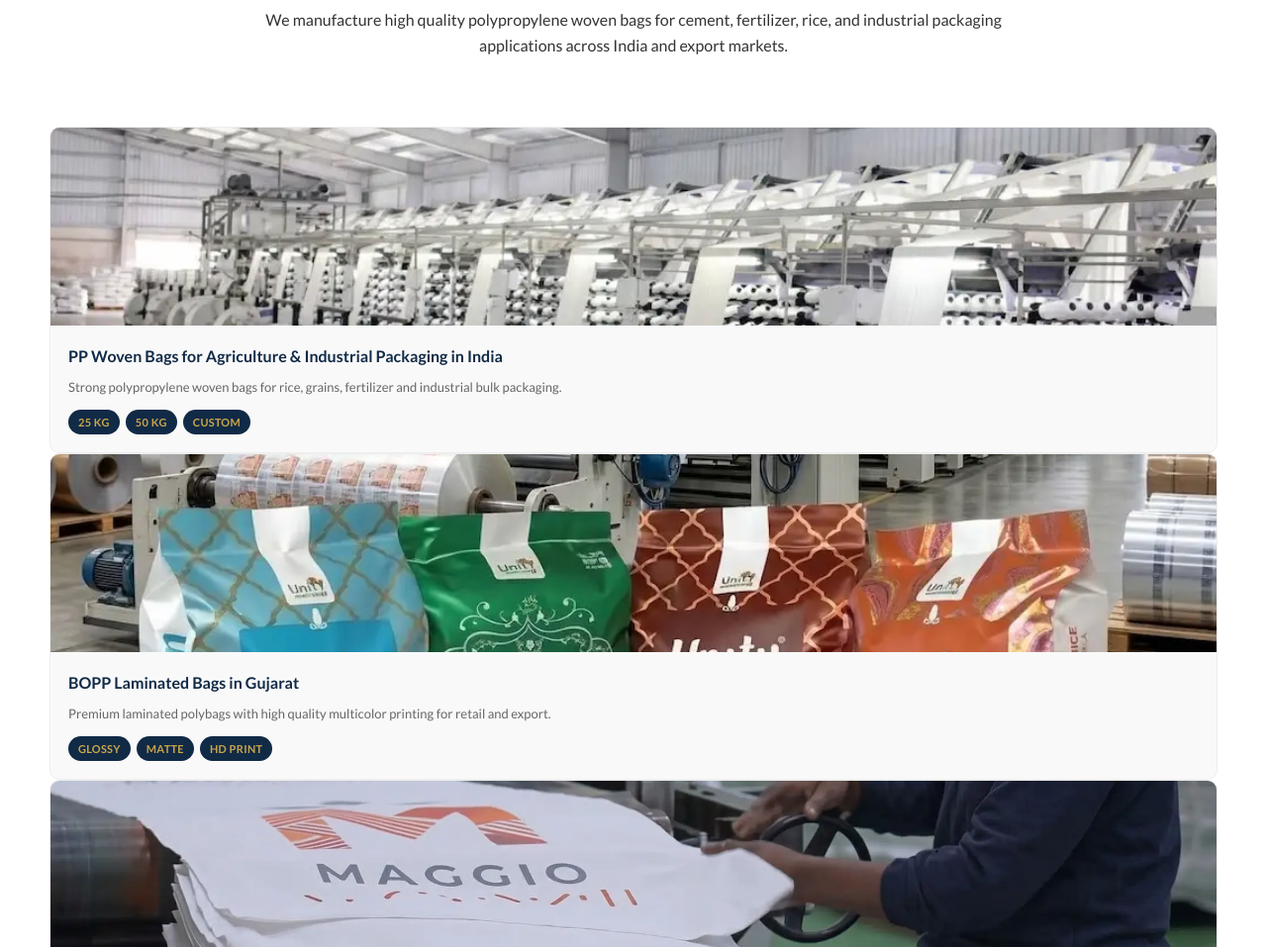
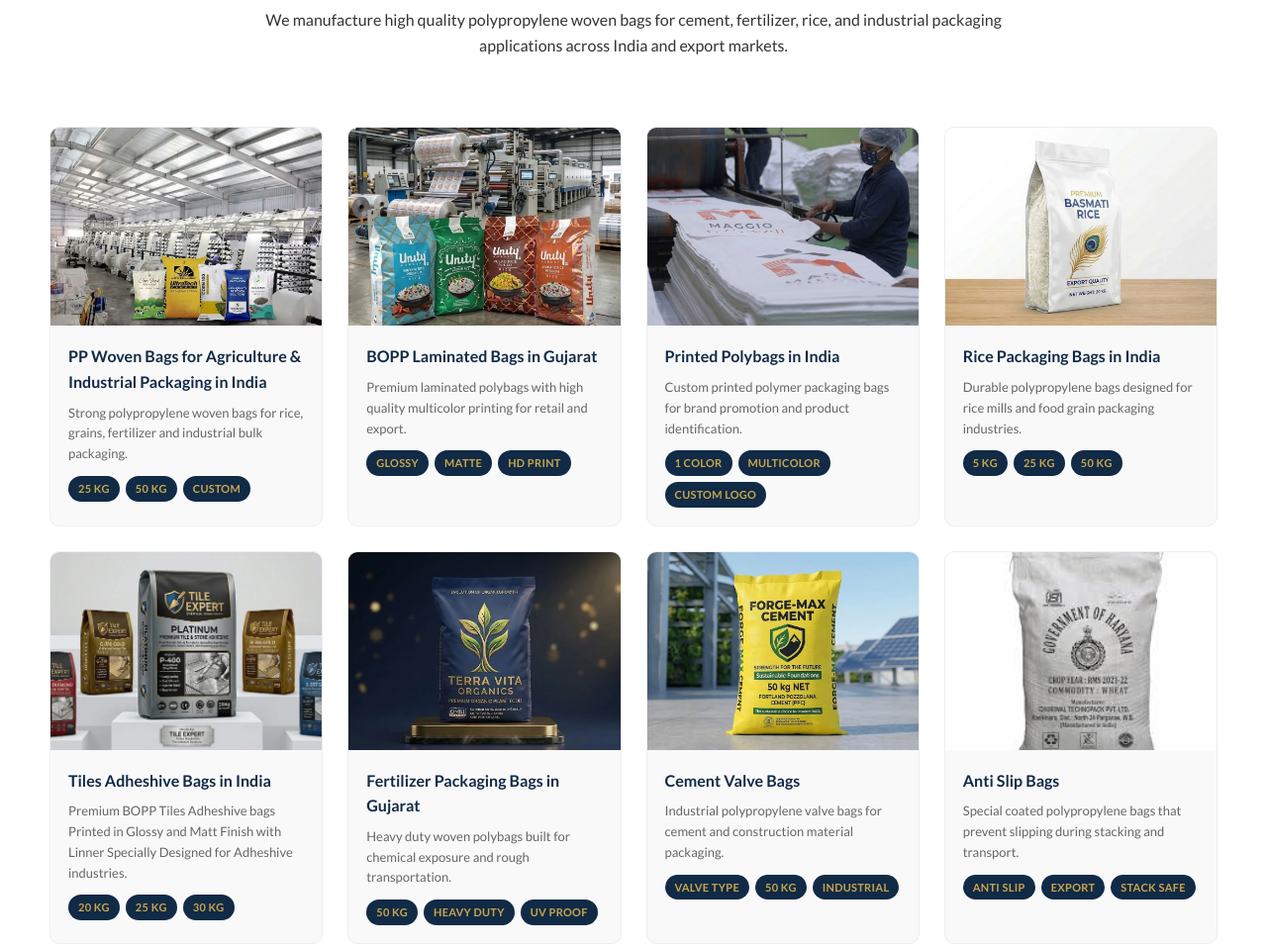
Before and after one commit to dwarkeshpolyfab/dwarkeshpolyfab, a plain HTML site: page products/index.html in a window 1280 px wide. Shown: the part 381-1338 px from the top of the page at 99% size. Drawn offline with Linux system fonts and the light colour scheme.

Commit message:
Update style.css

```diff
--- a/assets/css/style.css
+++ b/assets/css/style.css
@@ -1403,3 +1403,19 @@
 @media (max-width: 580px) {
   .industry-grid { grid-template-columns: 1fr; }
 }
+/* Responsive Product Grid */
+.responsive-product-grid {
+  display: grid;
+  grid-template-columns: repeat(2, 1fr); /* Shows 2 columns on mobile */
+  gap: 15px; /* Smaller gap for mobile screens */
+  max-width: 1300px;
+  margin: 0 auto;
+}
+
+/* For Tablets and Desktop Computers */
+@media (min-width: 768px) {
+  .responsive-product-grid {
+    grid-template-columns: repeat(4, 1fr); /* Switches back to 4 columns on large screens */
+    gap: 25px; /* Restores the original larger gap */
+  }
+}
```
